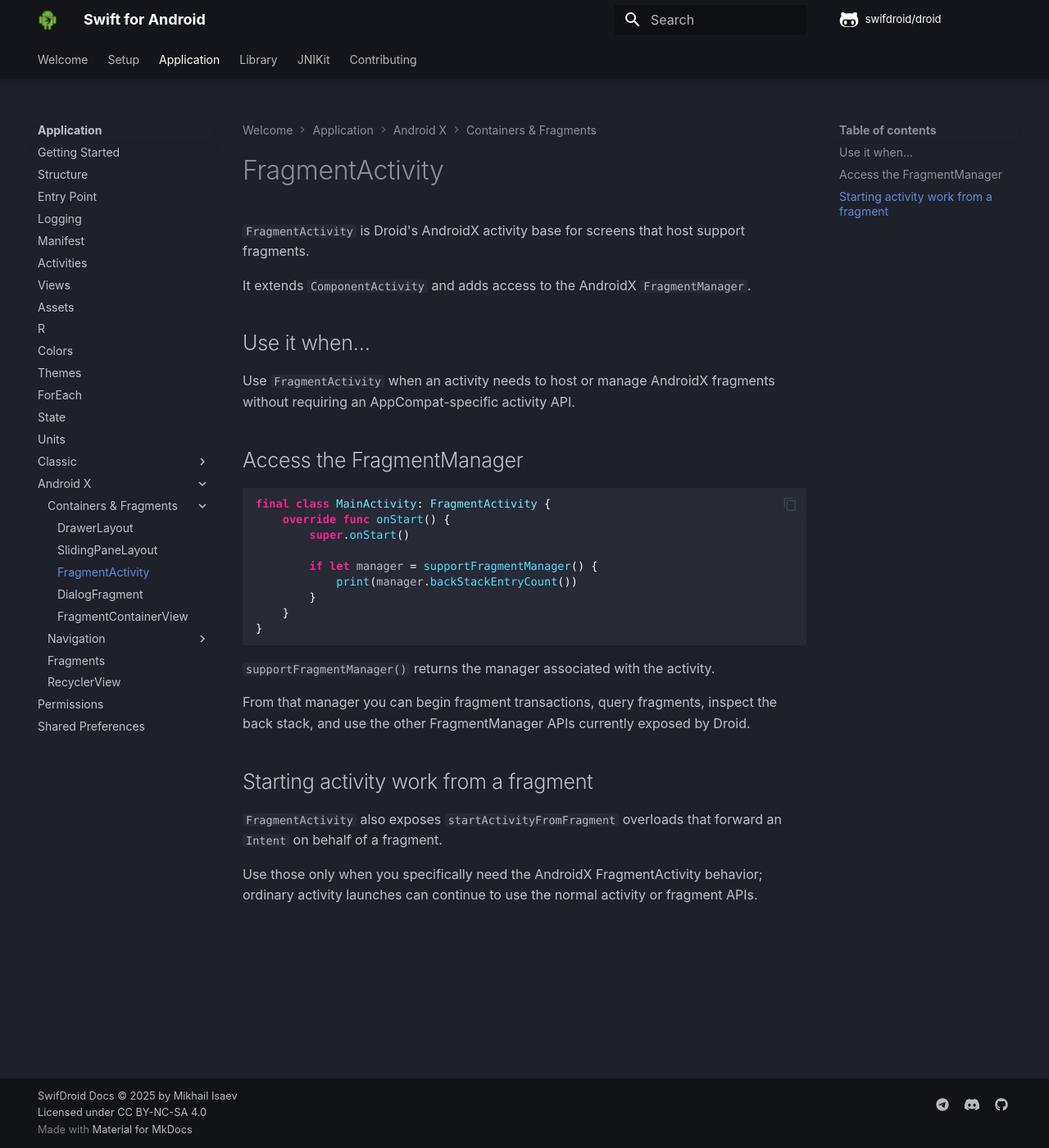
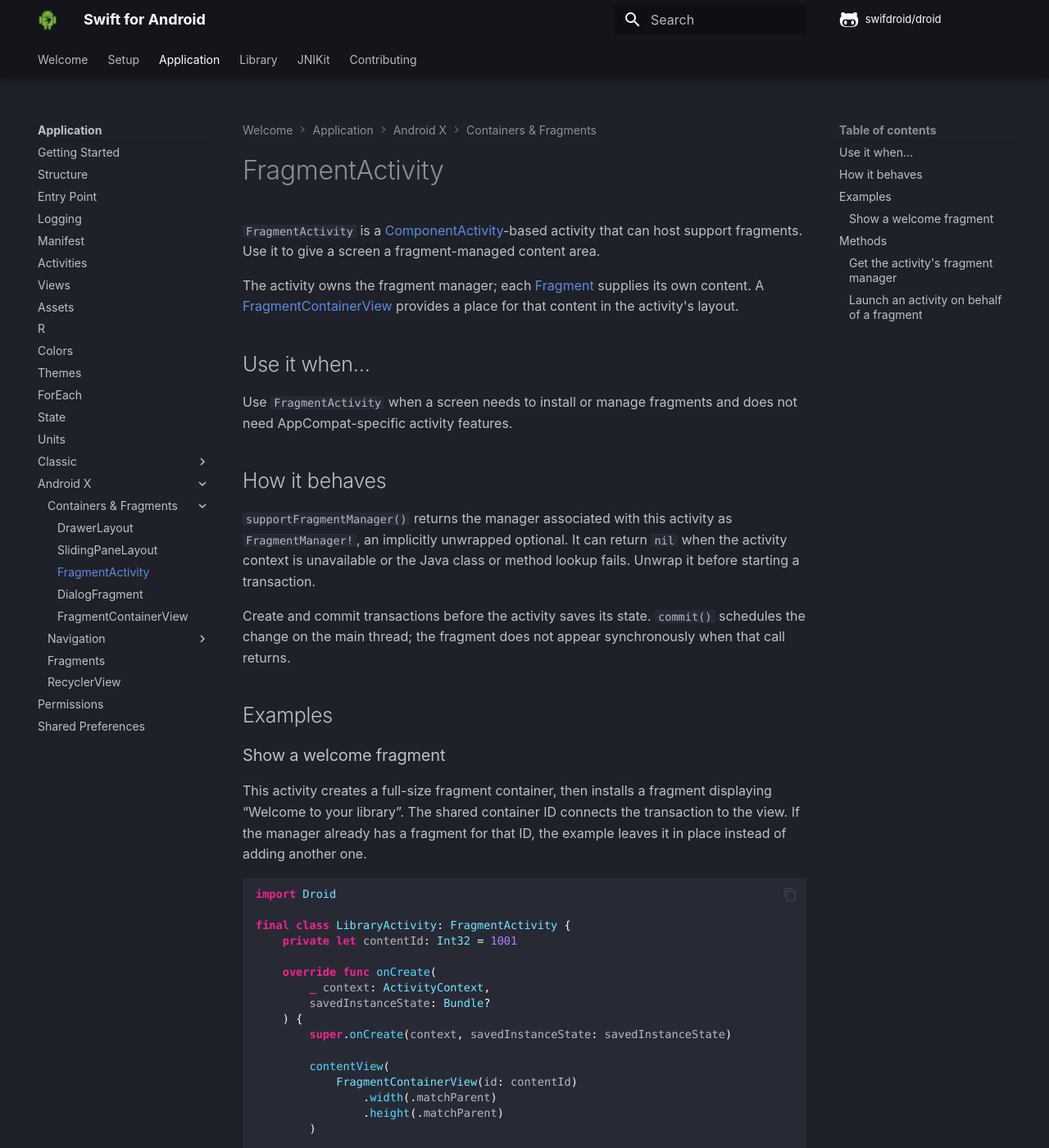
Before and after one commit to swifdroid/docs, an MkDocs documentation site: the page built from docs/app/x/fragment-activity.md, in a window 1280 px wide and 1400 px high. Shown: the whole window at 82% size. Built offline with MkDocs 1.6.1 and Material for MkDocs 9.7.7, drawn with Linux system fonts in a browser that asks for light colours; comment, search, counter and statistics services are not loaded; some of the changed text lies outside the part shown.

Commit message:
📝 Pin FragmentActivity docs to source

````diff
--- a/docs/app/x/fragment-activity.md
+++ b/docs/app/x/fragment-activity.md
@@ -1,33 +1,100 @@
 # FragmentActivity
 
-`FragmentActivity` is Droid's AndroidX activity base for screens that host support fragments.
+`FragmentActivity` is a [ComponentActivity](component-activity.md)-based activity that can host support fragments. Use it to give a screen a fragment-managed content area.
 
-It extends `ComponentActivity` and adds access to the AndroidX `FragmentManager`.
+The activity owns the fragment manager; each [Fragment](fragments.md) supplies its own content. A [FragmentContainerView](fragment-container-view.md) provides a place for that content in the activity's layout.
 
 ## Use it when…
 
-Use `FragmentActivity` when an activity needs to host or manage AndroidX fragments without requiring an AppCompat-specific activity API.
+Use `FragmentActivity` when a screen needs to install or manage fragments and does not need AppCompat-specific activity features.
 
-## Access the FragmentManager
+## How it behaves
+
+`supportFragmentManager()` returns the manager associated with this activity as `FragmentManager!`, an implicitly unwrapped optional. It can return `nil` when the activity context is unavailable or the Java class or method lookup fails. Unwrap it before starting a transaction.
+
+Create and commit transactions before the activity saves its state. `commit()` schedules the change on the main thread; the fragment does not appear synchronously when that call returns.
+
+## Examples
+
+### Show a welcome fragment
+
+This activity creates a full-size fragment container, then installs a fragment displaying “Welcome to your library”. The shared container ID connects the transaction to the view. If the manager already has a fragment for that ID, the example leaves it in place instead of adding another one.
 
 ```swift
-final class MainActivity: FragmentActivity {
-    override func onStart() {
-        super.onStart()
+import Droid
 
-        if let manager = supportFragmentManager() {
-            print(manager.backStackEntryCount())
+final class LibraryActivity: FragmentActivity {
+    private let contentId: Int32 = 1001
+
+    override func onCreate(
+        _ context: ActivityContext,
+        savedInstanceState: Bundle?
+    ) {
+        super.onCreate(context, savedInstanceState: savedInstanceState)
+
+        contentView(
+            FragmentContainerView(id: contentId)
+                .width(.matchParent)
+                .height(.matchParent)
+        )
+
+        guard let manager = supportFragmentManager(),
+              manager.findFragmentById(contentId) == nil,
+              let fragment = Fragment(),
+              let transaction = manager.beginTransaction()
+        else { return }
+
+        fragment.body {
+            TextView().textKeepState("Welcome to your library")
         }
+
+        guard let addition = transaction.add(
+            containerViewId: contentId,
+            fragment: fragment
+        ) else { return }
+
+        addition.commit()
     }
 }
 ```
 
-`supportFragmentManager()` returns the manager associated with the activity.
+For fragment content and further transaction operations, continue with the [fragment guide](fragments.md).
 
-From that manager you can begin fragment transactions, query fragments, inspect the back stack, and use the other FragmentManager APIs currently exposed by Droid.
+## Methods
 
-## Starting activity work from a fragment
+### Get the activity's fragment manager
 
-`FragmentActivity` also exposes `startActivityFromFragment` overloads that forward an `Intent` on behalf of a fragment.
+Use `supportFragmentManager()` to obtain the manager for this host. For example, a fragment operation can first check whether the host has already saved its state:
 
-Use those only when you specifically need the AndroidX FragmentActivity behavior; ordinary activity launches can continue to use the normal activity or fragment APIs.
+```swift
+if let manager = supportFragmentManager() {
+    let stateSaved = manager.isStateSaved()
+    print("Library fragment state saved: \(stateSaved)")
+}
+```
+
+### Launch an activity on behalf of a fragment
+
+`startActivityFromFragment(_:_:requestCode:)` forwards a fragment, an `Intent`, and an `Int` request code to the activity. The second overload adds `options: Bundle`. Options are optional in the sense that you can choose the overload without them; the `options` parameter itself does not accept `nil`.
+
+The source describes these as the host-side implementation of fragment launches for a result. It does not expose `Fragment.startActivityForResult()`, so these methods alone are not a complete fragment result-handling flow. Both return without launching if the activity context is unavailable.
+
+Given an existing fragment and an intent configured for the activity to open, call one of the two forms on the host:
+
+```swift
+@MainActor
+func launchFromFragment(
+    host: FragmentActivity,
+    fragment: Fragment,
+    intent: Intent,
+    options: Bundle?
+) {
+    if let options {
+        host.startActivityFromFragment(
+            fragment, intent, requestCode: 42, options: options
+        )
+    } else {
+        host.startActivityFromFragment(fragment, intent, requestCode: 42)
+    }
+}
+```
````
